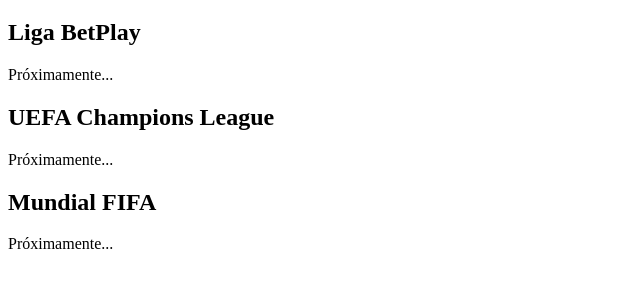
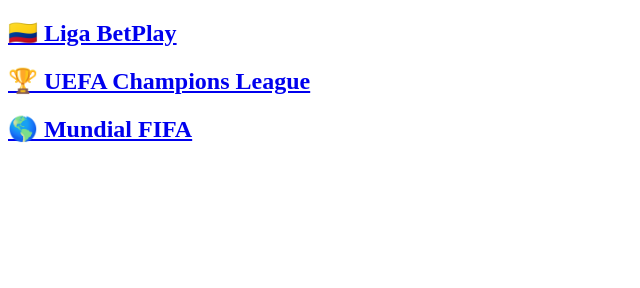
Before and after one commit to Futbol-Impact-Oficial/Futbol-Impact, a plain HTML site: page index.html in a window 1280 px wide. Shown: the part 62-350 px from the top of the page, without its empty margins (0-640 px from the left). Drawn offline with Linux system fonts and the light colour scheme.

Commit message:
Update index.html

```diff
--- a/index.html
+++ b/index.html
@@ -10,14 +10,8 @@
 
 <h1>⚽ FÚTBOL IMPACT</h1>
 
-<h2>Liga BetPlay</h2>
-<p>Próximamente...</p>
+<h2><a href="ligabetplay.html">🇨🇴 Liga BetPlay</a></h2>
 
-<h2>UEFA Champions League</h2>
-<p>Próximamente...</p>
+<h2><a href="champions.html">🏆 UEFA Champions League</a></h2>
 
-<h2>Mundial FIFA</h2>
-<p>Próximamente...</p>
-
-</body>
-</html>
+<h2><a href="mundial.html">🌎 Mundial FIFA</a></h2>
```
